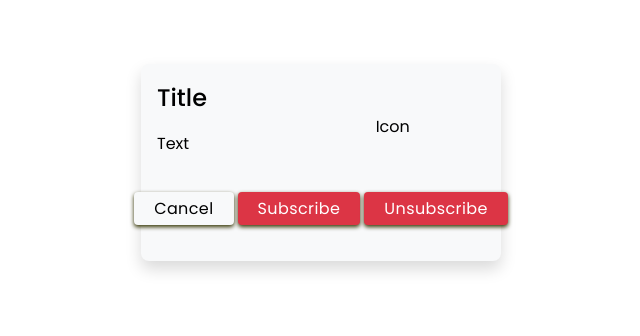
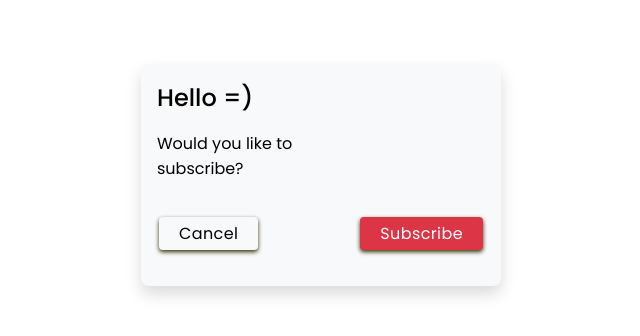
Before and after one commit to spectr-e/react-projects, a React (Vite) app: page / in a window 1280 px wide. Shown: the top 336 px of the page, without its empty margins (319-959 px from the left). Built offline with nearby package versions, Linux system fonts and the light colour scheme.

Commit message:
fix(DialogBoxApp): Add state functionality, event listeners and handlers to the dialog box

```diff
--- a/src/Projects/13-dialog-box-app/DialogBoxApp.jsx
+++ b/src/Projects/13-dialog-box-app/DialogBoxApp.jsx
@@ -1,6 +1,33 @@
+import { useState } from 'react'
 import { Button } from '../../components'
+import { BsEmojiSmileFill, BsEmojiFrownFill } from 'react-icons/bs'
 
 const DialogBoxApp = ({ width = 360 }) => {
+  const [icon, setIcon] = useState()
+  const [subscription, setSubscription] = useState({
+    title: 'Hello =)',
+    descr: 'Would you like to subscribe?',
+    state: null,
+    justifyContent: 'space-between',
+  })
+
+  const handleSubscribe = () => {
+    setSubscription({
+      title: 'Hooray :)',
+      descr: 'Thank you for subscribing',
+      state: 'subscribed',
+      justifyContent: 'flex-end',
+    })
+  }
+
+  const handleUnsubscribe = () => {
+    setSubscription({
+      title: 'Hello =)',
+      descr: 'Would you like to subscribe?',
+      state: null,
+      justifyContent: 'space-between',
+    })
+  }
   return (
     <div className='card bg-light m-auto mt-4' style={{ width: width }}>
       <div className='card-body'>
@@ -9,17 +36,32 @@ const DialogBoxApp = ({ width = 360 }) => {
           style={{ gridTemplateColumns: '2fr 1fr', alignSelf: 'center' }}
         >
           <section>
-            <h2 className='card-title'>Title</h2>
-            <h3 className='card-text'>Text</h3>
+            <h2 className='card-title'>{subscription.title}</h2>
+            <h3 className='card-text'>{subscription.descr}</h3>
           </section>
-          <div>Icon</div>
+          <div>{icon}</div>
         </div>
       </div>
 
-      <div className='d-flex mb-2 px-1 text-end'>
-        <Button text='Cancel' classes={'btn-light'} />
-        <Button text='Subscribe' classes={'btn-danger'} />
-        <Button text='Unsubscribe' classes={'btn-danger btn-block'} />
+      <div
+        className='d-flex mb-2 px-1 text-end'
+        style={{ width: '100%', justifyContent: subscription.justifyContent }}
+      >
+        {!subscription.state && <Button text='Cancel' classes={'btn-light'} />}
+        {!subscription.state && (
+          <Button
+            text='Subscribe'
+            classes={'btn-danger'}
+            handleClick={handleSubscribe}
+          />
+        )}
+        {subscription.state && (
+          <Button
+            text='Unsubscribe'
+            classes={'btn-danger btn-block'}
+            handleClick={handleUnsubscribe}
+          />
+        )}
       </div>
     </div>
   )
```
